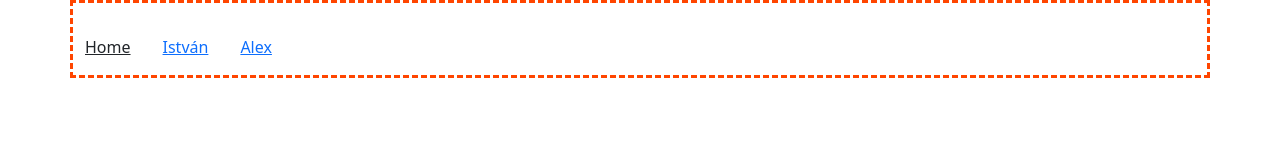
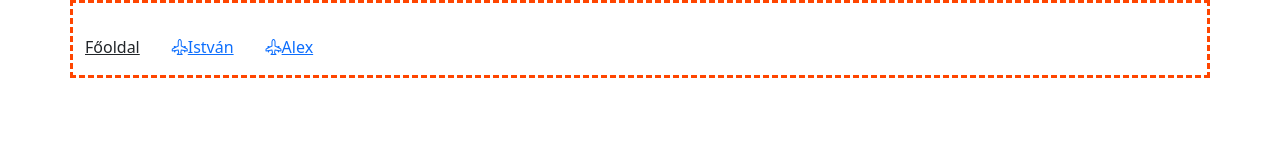
Before and after one commit to HajduIstvan02/Bemutatkozas, a Vue app: page / in a window 1280 px wide. Shown: the top 160 px of the page. Built offline with nearby package versions, Linux system fonts and the light colour scheme.

Commit message:
shit happens

```diff
--- a/src/App.vue
+++ b/src/App.vue
@@ -7,11 +7,11 @@ import HelloWorld from './components/HelloWorld.vue'
   <div>
     <header>
 
-      <div class="container container-fluid my-container my-border">
+      <div class="container container-fluid my-container my-border position-middle">
         <nav>
-          <RouterLink to="/">Home</RouterLink>
-          <RouterLink to="/istvan">István</RouterLink>
-          <RouterLink to="/alex">Alex</RouterLink>
+          <RouterLink to="/" class="position-middle">Főoldal</RouterLink>
+          <RouterLink to="/istvan" class="bi bi-airplane-engines position-middle">István</RouterLink>
+          <RouterLink to="/alex" class="bi bi-airplane-engines position-middle">Alex</RouterLink>
         </nav>
       </div>
     </header>
--- a/src/assets/base.css
+++ b/src/assets/base.css
@@ -3,5 +3,5 @@
 }
 
 .my-container {
-  max-width: 100px;
+  max-width: 1200px;
 }
```
